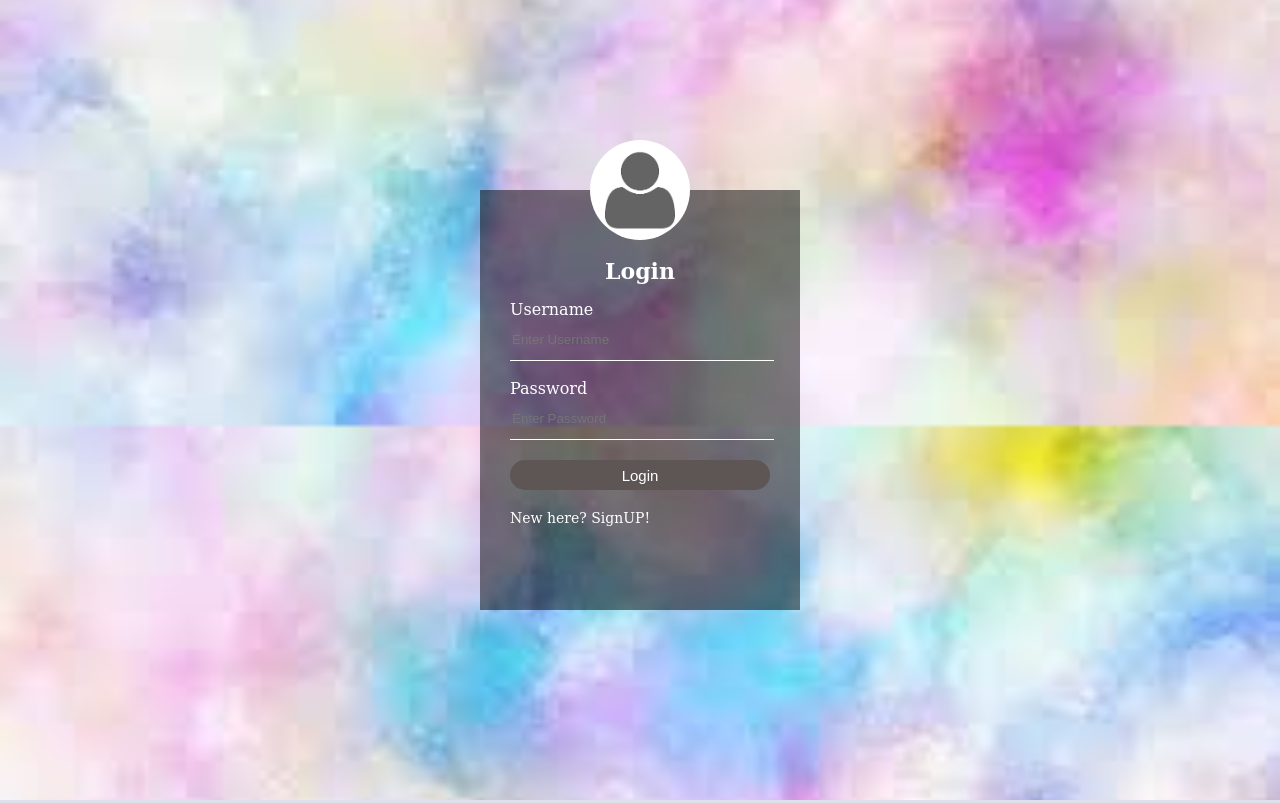
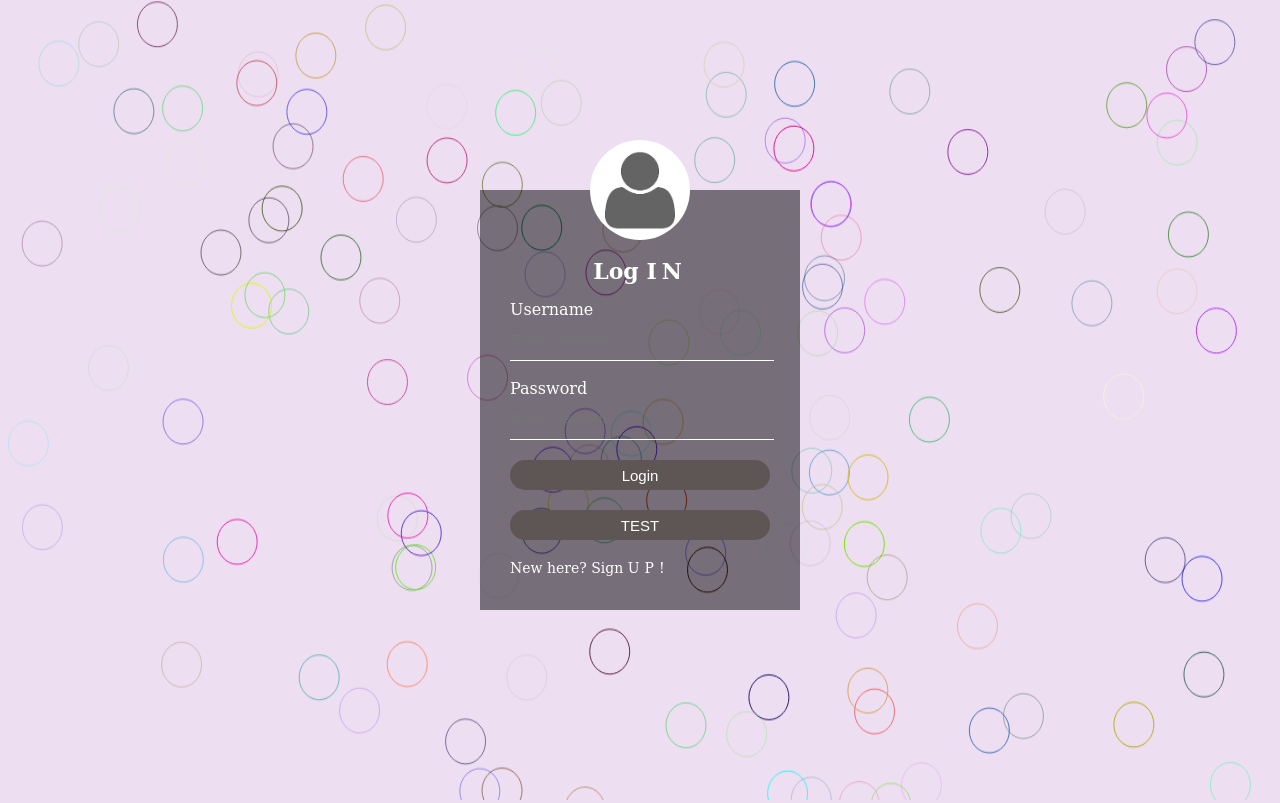
Before and after one commit to R-Sylvia/advanced_application_programming_ws1819, a web app: file Pages/login.html in a window 1280 px wide. Run offline with its HTML, style and script files only (its server is not run), Linux system fonts and the light colour scheme.

Commit message:
Updated login page
replacing background image with canvas

```diff
--- a/Pages/login.html
+++ b/Pages/login.html
@@ -12,33 +12,35 @@
     <title>GrabIT Login</title>
 </head>
 <body>
-    <div class="login-box">
-        <img src="avatar.png" class="avatar"/>
-        <h1>Login</h1>
-            <form>
-                <p>Username</p>
-                <input type="text" name="username" placeholder="Enter Username"/>
-                <p>Password</p>
-                <input type="password" name="password" placeholder="Enter Password"/>
-                <input type="submit" name="submit" value="Login"/>
-                <a href="#">New here? SignUP!</a>
-            </form>
-    </div>
-    <!--
-    <div class="grid_header">
-        <div class="title" style="line-height:22px">
-            Welcome to Grab <letterspace style="letter-spacing:10px">IT</letterspace> Login page
-        </div>
-        <div class="registration">
-            <div class="space" style="line-height:22px"></div>
-            <div class="register" style="line-height:22px">Register</div>
-        </div>
-    </div>
-    <div class="content">
-        <canvas class="canvas"></canvas>
-        <script src="canvas.js"></script>
-    </div>
-    <div class="footer">This web application was developed by </div>
-        -->
+<div class="canvas">
+    <canvas class="canvas"></canvas>
+    <script src="canvas.js"></script>
+</div>
+<div class="login-box">
+    <img src="avatar.png" class="avatar" />
+    <h1>Log <letterspace style="letter-spacing:5px">IN</letterspace></h1>
+    <form>
+        <p>Username</p>
+        <input type="text" name="username" placeholder="Enter Username" />
+        <p>Password</p>
+        <input type="password" name="password" placeholder="Enter Password" />
+        <input type="submit" name="submit" value="Login" />
+        <input onclick="window.location.href='game.html'" type="button" name="submit" value="TEST" />
+        <a href="signup.html">New here? Sign <letterspace style="letter-spacing:5px">UP</letterspace>!</a>
+    </form>
+
+</div>
+
 </body>
 </html>
+
+<script>
+    function sizeContent() {
+        var newHeight = $("html").height() + "px";
+        $(".body").css("min.height", newHeight);
+        $(document).ready(function () {
+            sizeContent();
+            $(window).resize(sizeContent);
+        });
+    }
+</script>
--- a/Pages/loginStyleSheet.css
+++ b/Pages/loginStyleSheet.css
@@ -114,23 +114,29 @@ input, select {
 /* ------------ MOBILE VERSION ------------ */
 /* **************************************** */
 
-body {
+.canvas {
+    width: 100%;
+    height: 100%;
     margin: 0;
-    padding: 0;
-    background: url(background.jpg);
-    background-size: cover;
-    background-position: center;
+}
+
+html, body {
+    height: 100%;
+    width: 100%;
+    background: rgb(237, 222, 241);
+    /*background-size: cover;
+    background-position: center;*/
     font-family: 'DejaVu Serif', 'Times New Roman';
 }
 
-.login-box{
+.login-box {
     width: 320px;
     height: 420px;
-    background:rgba(0,0,0,0.5);
+    background: rgba(0,0,0,0.5);
     color: #fff;
     top: 50%;
     left: 50%;
-    position:absolute;
+    position: absolute;
     transform: translate(-50%, -50%);
     box-sizing: border-box;
     padding: 70px 30px;
@@ -170,7 +176,7 @@ h1{
     height: 40px;
     color: #fff;
 }
-.login-box input[type=submit]{
+.login-box input[type=submit], input[type=button]{
     border: none;
     outline: none;
     height: 30px;
@@ -184,6 +190,11 @@ h1{
     background-color: mediumslateblue;
     color:#000;
 }
+.login-box input[type=button]:hover {
+    cursor: pointer;
+    background-color: mediumslateblue;
+    color: #000;
+}
 .login-box a{
     text-decoration: none;
     font-size: 14px;
```
